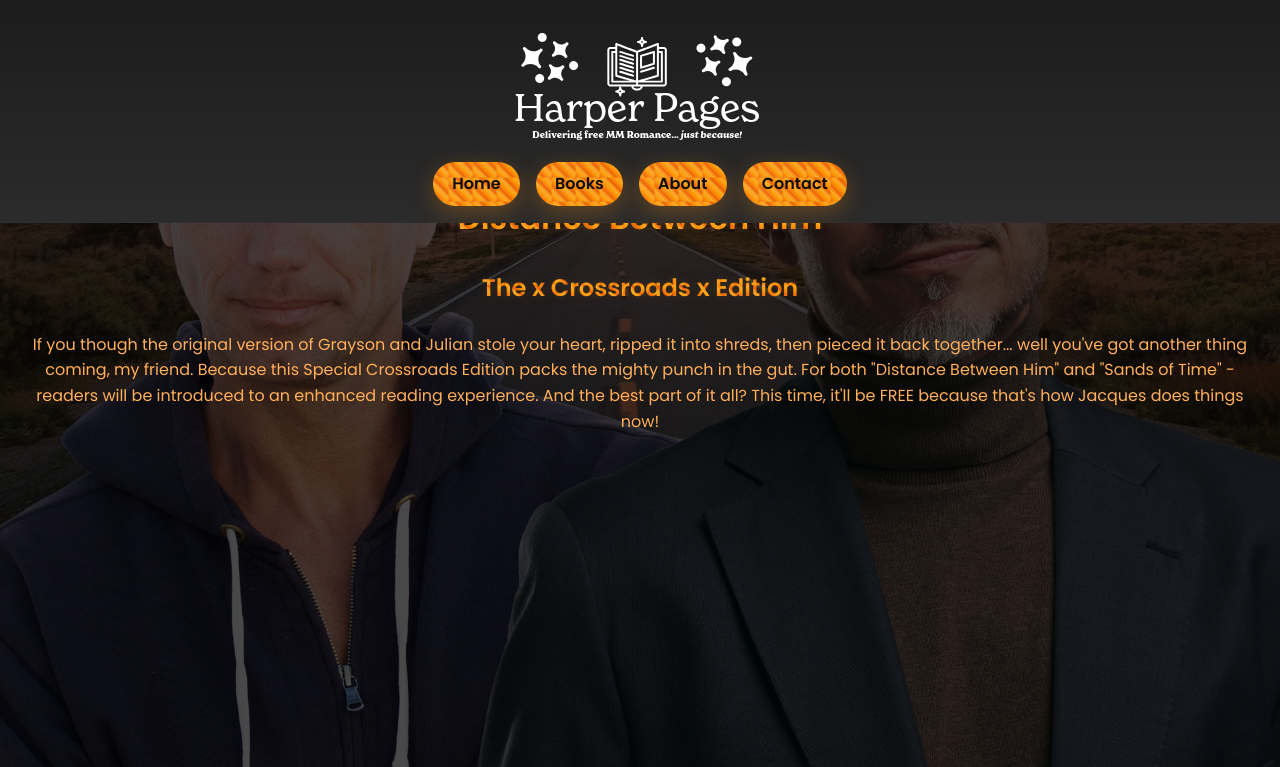
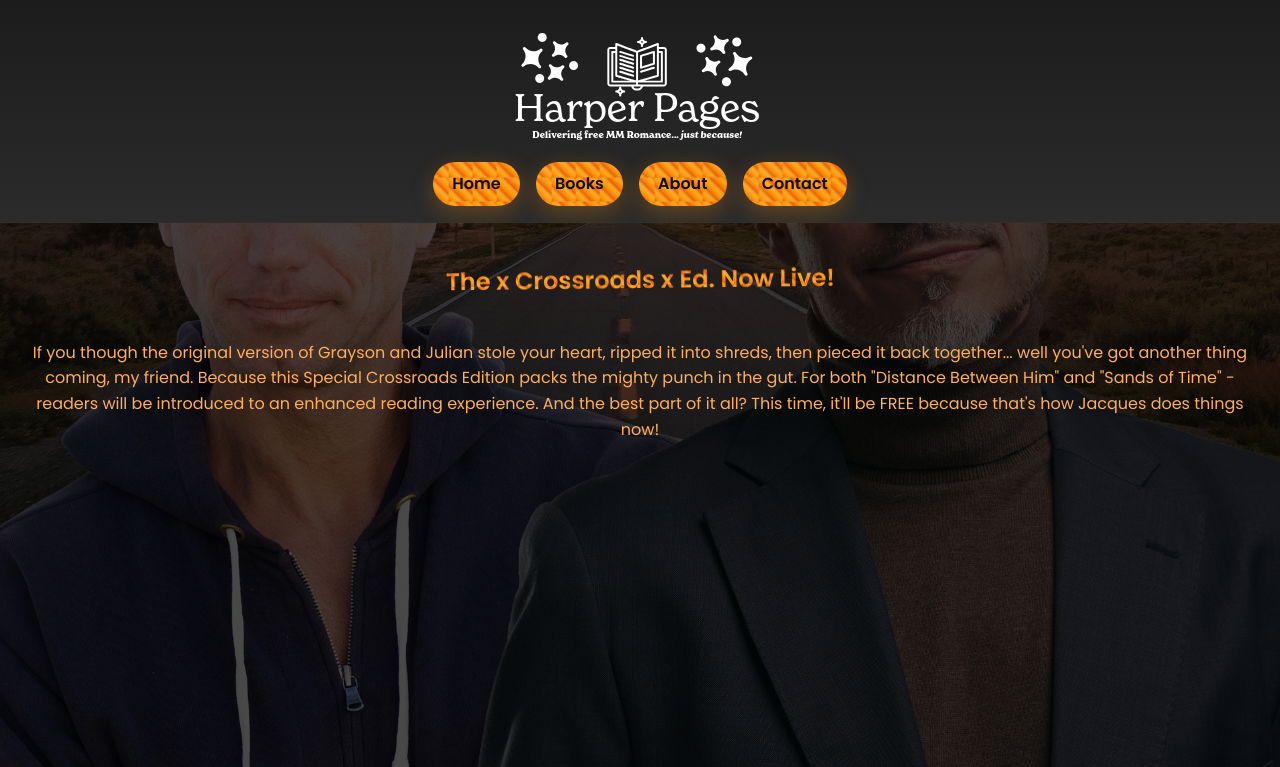
Before and after one commit to jackharperbooks/harperpages, a Jekyll site: the page built from index.html, in a window 1280 px wide and 900 px high, scrolled down 1544 px, cut to the strip 0-767 px from the top of the window. Built offline with Jekyll 4.4.1, drawn with Linux system fonts in a browser that asks for light colours.

Commit message:
Update index.html

```diff
--- a/index.html
+++ b/index.html
@@ -15,7 +15,7 @@
 <div class="parallax" style="background-image: url('{{ "/assets/images/dbh-index.jpg" | relative_url }}');">
   <div class="hero-text">
     <h2>Distance Between Him</h2>
-    <h3>The x Crossroads x Edition</h3>
+    <h3 class="hero-tagline">The x Crossroads x Ed. Now Live!</h3>
     <p>If you though the original version of Grayson and Julian stole your heart, ripped it into shreds, then pieced it back together... well you've got another thing coming, my friend. Because this Special Crossroads Edition packs the mighty punch in the gut. For both "Distance Between Him" and "Sands of Time" - readers will be introduced to an enhanced reading experience. And the best part of it all? This time, it'll be FREE because that's how Jacques does things now!</p>
   </div>
 </div>
```
